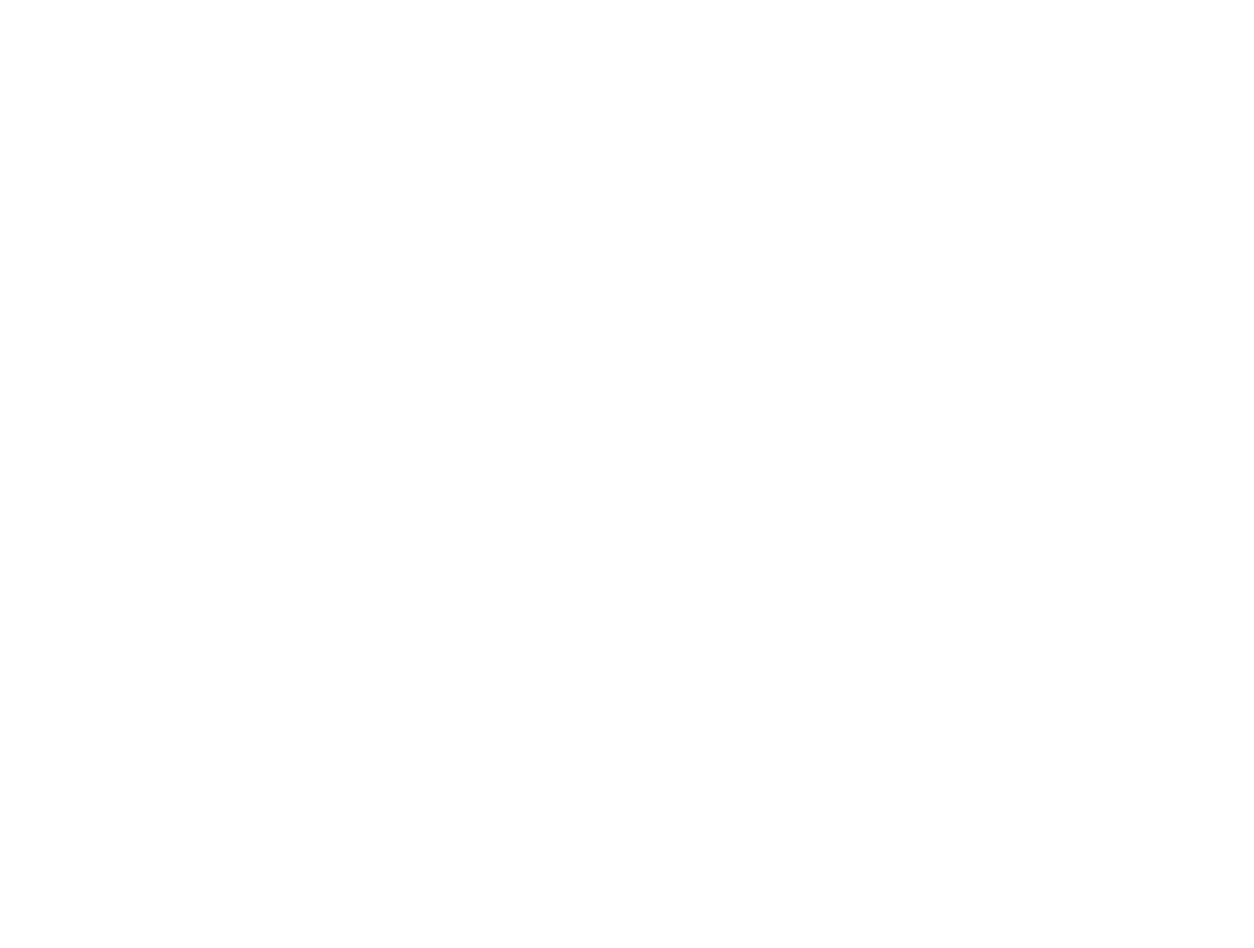
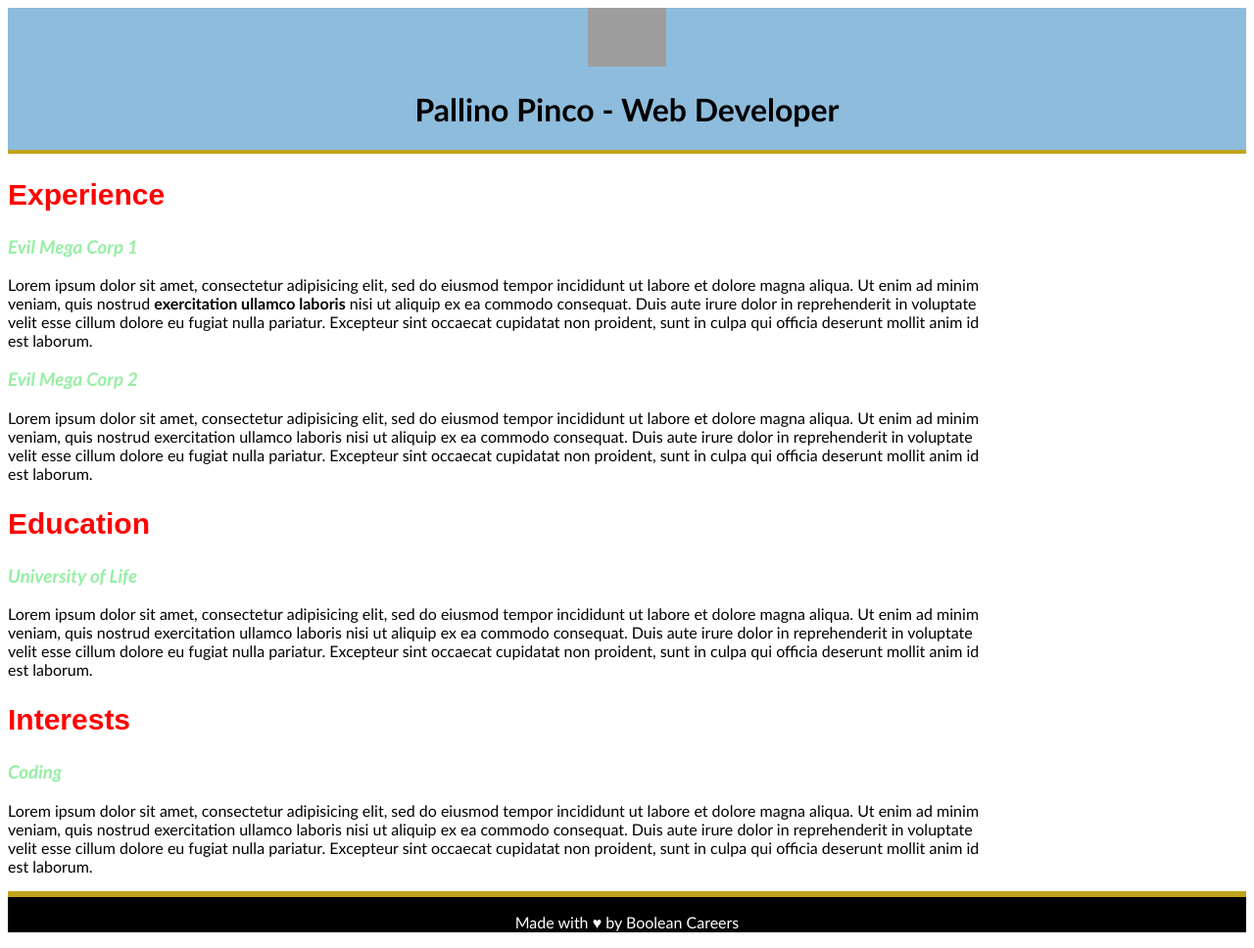
Before and after one commit to SAX-94/live-css, a plain HTML site: page index.html in a window 1280 px wide. Shown: the whole page at 98% size. Before the commit the page ends 800 px from the top, so only its background shows below. Drawn offline with Linux system fonts and the light colour scheme; grey boxes are pictures that could not be loaded.

Commit message:
prime modifiche css

```diff
--- a/css/style.css
+++ b/css/style.css
@@ -0,0 +1,44 @@
+body{
+    font-family: 'Gill Sans', 'Gill Sans MT', Calibri, 'Trebuchet MS', sans-serif;
+}
+
+header{
+    background-color: #8ebcdc;
+    text-align: center;
+    border-bottom: 4px solid rgb(194, 163, 28);
+}
+
+/* #header-img{
+    width: 80px;
+} */
+
+/* selettore per tutti img figli di header */
+header img{
+    width: 80px;
+}
+
+/* h2{
+    color: red;
+} */
+
+.section-title{
+    color: red;
+    font-size: 30px;
+    font-family: Arial, Helvetica, sans-serif;
+}
+
+.item h3{
+    font-style: italic;
+    color: rgba(44, 224, 74, 0.5);
+}
+
+footer{
+    background-color: black;
+    color: #fff;
+    text-align: center;
+    border-top: 6px solid rgb(194, 163, 28);
+}
+
+section{
+    width: 80%;
+}
--- a/index.html
+++ b/index.html
@@ -8,6 +8,78 @@
     <link rel="stylesheet" href="css/style.css">
 </head>
 <body>
+     <!-- header -->
+  <header>
+    <img id="header-img" src="http://www.tccpas.com/tcg/wp-content/uploads/2013/03/unknown-man-150x150.jpg">
+    <h1>Pallino Pinco - Web Developer</h1>
+  </header>
+  <!-- /header -->
+
+  <!-- main -->
+  <main>
+
+    <!-- experience -->
+    <section id="experience">
+      <h2 class="section-title">Experience</h2>
+      <div class="item">
+        <h3>Evil Mega Corp 1</h3>
+        <p>Lorem ipsum dolor sit amet, consectetur adipisicing elit, sed do eiusmod
+          tempor incididunt ut labore et dolore magna aliqua. Ut enim ad minim veniam,
+          quis nostrud <strong>exercitation ullamco laboris</strong> nisi ut aliquip ex ea commodo
+          consequat. Duis aute irure dolor in reprehenderit in voluptate velit esse
+          cillum dolore eu fugiat nulla pariatur. Excepteur sint occaecat cupidatat non
+          proident, sunt in culpa qui officia deserunt mollit anim id est laborum.</p>
+      </div>
+      <div class="item">
+        <h3>Evil Mega Corp 2</h3>
+        <p>Lorem ipsum dolor sit amet, consectetur adipisicing elit, sed do eiusmod
+          tempor incididunt ut labore et dolore magna aliqua. Ut enim ad minim veniam,
+          quis nostrud exercitation ullamco laboris nisi ut aliquip ex ea commodo
+          consequat. Duis aute irure dolor in reprehenderit in voluptate velit esse
+          cillum dolore eu fugiat nulla pariatur. Excepteur sint occaecat cupidatat non
+          proident, sunt in culpa qui officia deserunt mollit anim id est laborum.</p>
+      </div>
+    </section>
+    <!-- /experience -->
+
+    <!-- education -->
+    <section id="education">
+      <h2 class="section-title">Education</h2>
+      <div class="item">
+        <h3>University of Life</h3>
+        <p>Lorem ipsum dolor sit amet, consectetur adipisicing elit, sed do eiusmod
+          tempor incididunt ut labore et dolore magna aliqua. Ut enim ad minim veniam,
+          quis nostrud exercitation ullamco laboris nisi ut aliquip ex ea commodo
+          consequat. Duis aute irure dolor in reprehenderit in voluptate velit esse
+          cillum dolore eu fugiat nulla pariatur. Excepteur sint occaecat cupidatat non
+          proident, sunt in culpa qui officia deserunt mollit anim id est laborum.</p>
+      </div>
+    </section>
+    <!-- /education -->
+
+    <!-- interests -->
+    <section id="interests">
+      <h2 class="section-title">Interests</h2>
+      <div class="item">
+        <h3>Coding</h3>
+        <p>Lorem ipsum dolor sit amet, consectetur adipisicing elit, sed do eiusmod
+          tempor incididunt ut labore et dolore magna aliqua. Ut enim ad minim veniam,
+          quis nostrud exercitation ullamco laboris nisi ut aliquip ex ea commodo
+          consequat. Duis aute irure dolor in reprehenderit in voluptate velit esse
+          cillum dolore eu fugiat nulla pariatur. Excepteur sint occaecat cupidatat non
+          proident, sunt in culpa qui officia deserunt mollit anim id est laborum.</p>
+      </div>
+    </section>
+    <!-- /interests -->
+
+  </main>
+  <!-- /main -->
+
+  <!-- footer -->
+  <footer>
+    <p>Made with &hearts; by Boolean Careers</p>
+  </footer>
+  <!-- /footer -->
 
 </body>
 </html>
```
